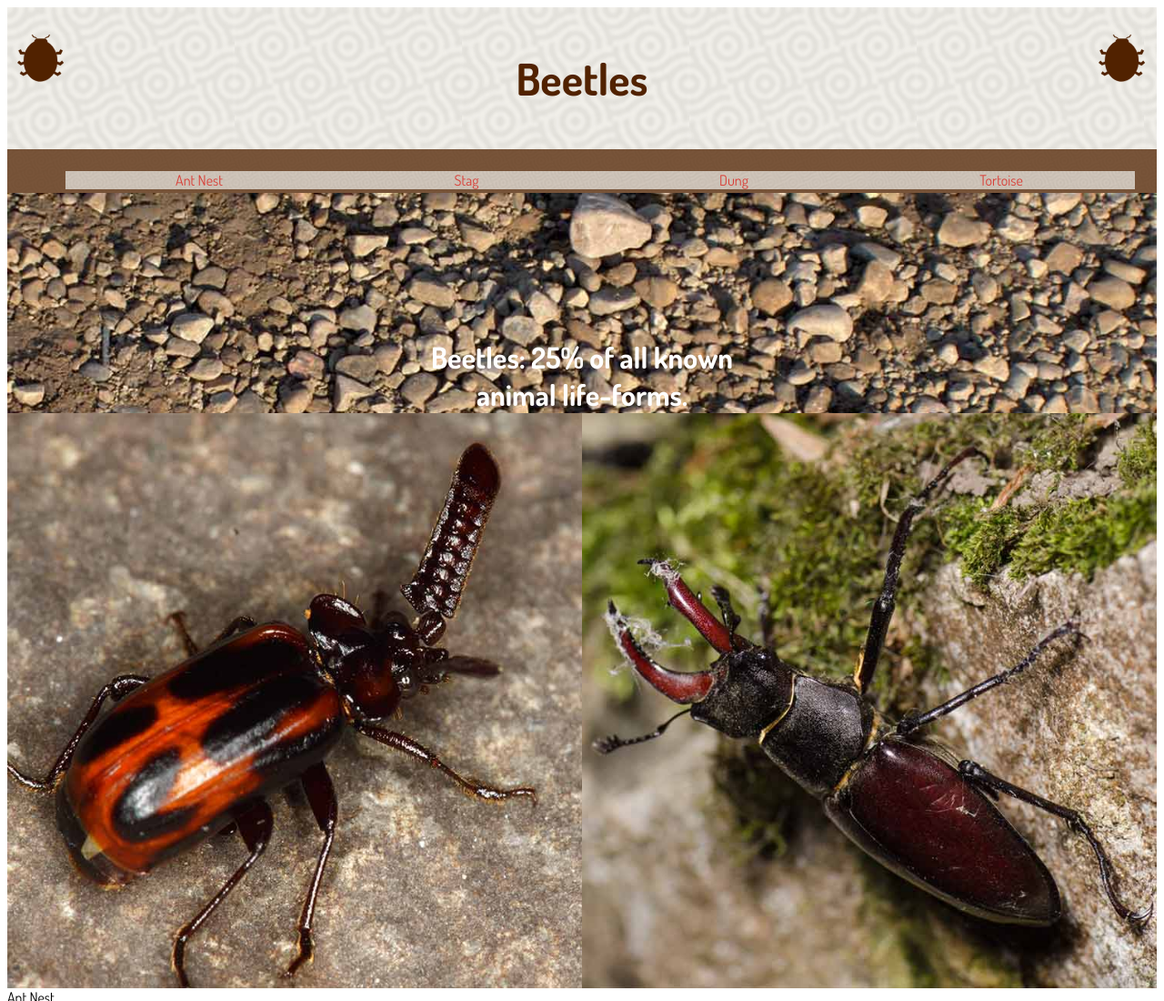
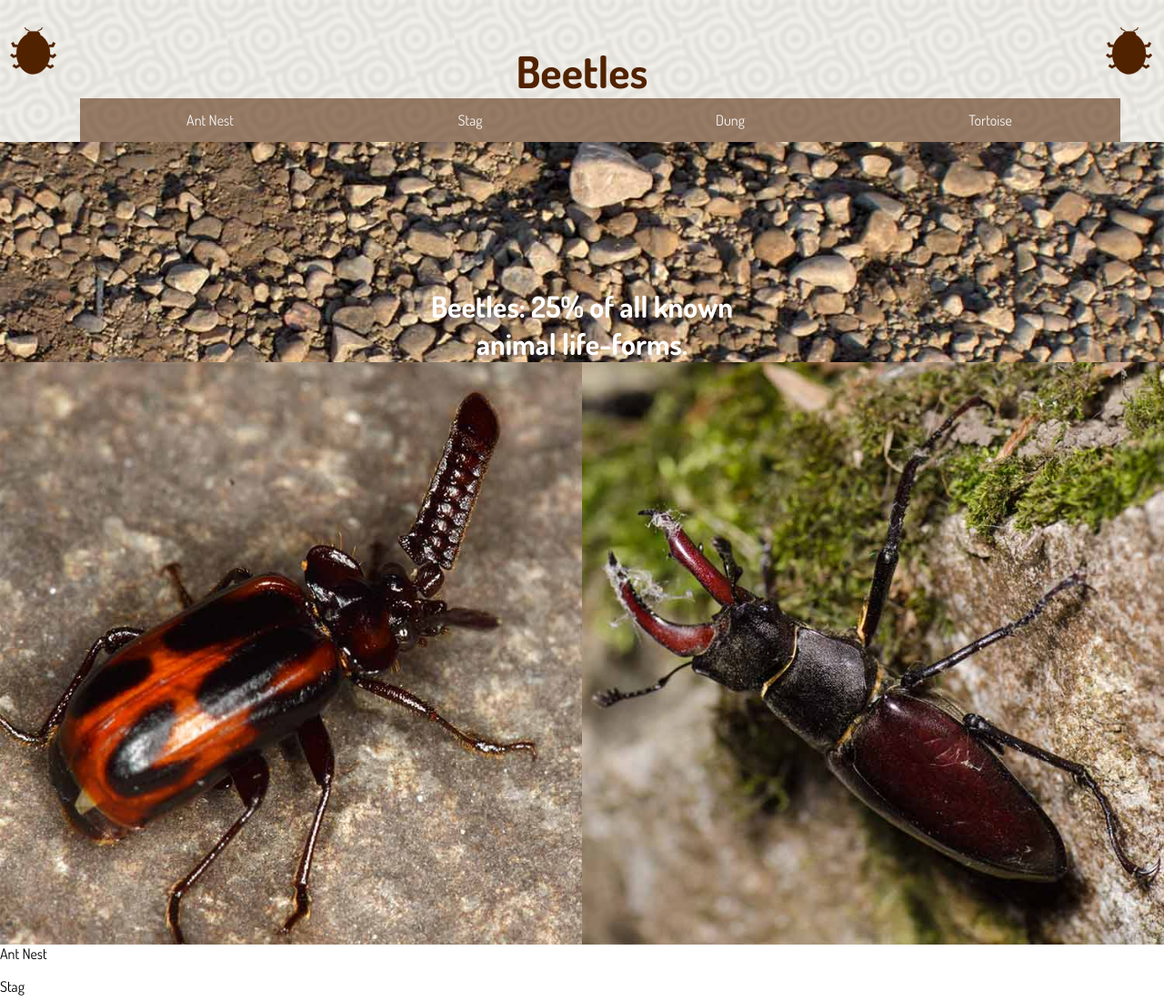
Before and after one commit to Mjams/dsn1674-assignment-7, a plain HTML site: page index.html in a window 1280 px wide. Shown: the top 1100 px of the page at 91% size. Drawn offline with Linux system fonts and the light colour scheme.

Commit message:
fixed background, but butting nav in header

```diff
--- a/css/main.css
+++ b/css/main.css
@@ -10,6 +10,9 @@ html {
   box-sizing: inherit;
 }
 
+body{
+  margin: 0;
+}
 header{
   background-image: url("../images/beetles.svg"), url("../images/beetles.svg"), url("../images/background.png");
   background-size: 75px auto, 75px auto, 250px auto;
@@ -25,45 +28,39 @@ h1{
   color: #512200;
 }
 
-.nav{
-  background-image: url("../images/background.png");
-  background-size: 75px auto;
-  padding: 0em;
-  background-repeat: repeat;
-  background-position: left top;
-}
-
 nav{
-  padding: 1.5em;
+  width: 100%;
   background-color: #512200;
   opacity: 0.75;
 }
 
 nav ol{
+  padding-bottom: 0;
   text-align: center;
   list-style-type: none;
   margin: 0;
 }
 
 nav li{
-  float: left;
+  display: block;
+  float:left;
   width: 25%;
   margin: 0;
 }
 
 nav a{
-  color: red;
+  display: block;
+  color: white;
   text-decoration: none;
   font-size: 1rem;
-  display: block;
-  padding: 2em;
   background-color: #512200;
   opacity: 0.75;
-
+  padding: 0.87em;
 }
 
 nav a:hover{
-  background-color:#a93f35;
+  background-color:#512200;
+  opacity: 0.97;
 }
 
 div{
--- a/index.html
+++ b/index.html
@@ -11,10 +11,6 @@
 
 <header class="masthead">
   <h1>Beetles</h1>
-</header>
-
-<div class="nav">
-<body>
   <nav>
     <ol>
       <li><a href="#ant-nest" class="nav">Ant Nest</a></li>
@@ -23,7 +19,11 @@
       <li><a href="#tortoise" class="nav">Tortoise</a></li>
     </ol>
   </nav>
-</div>
+</header>
+
+
+<body>
+
 
 <div>
   <p class="info">Beetles: 25% of all known</p>
```
